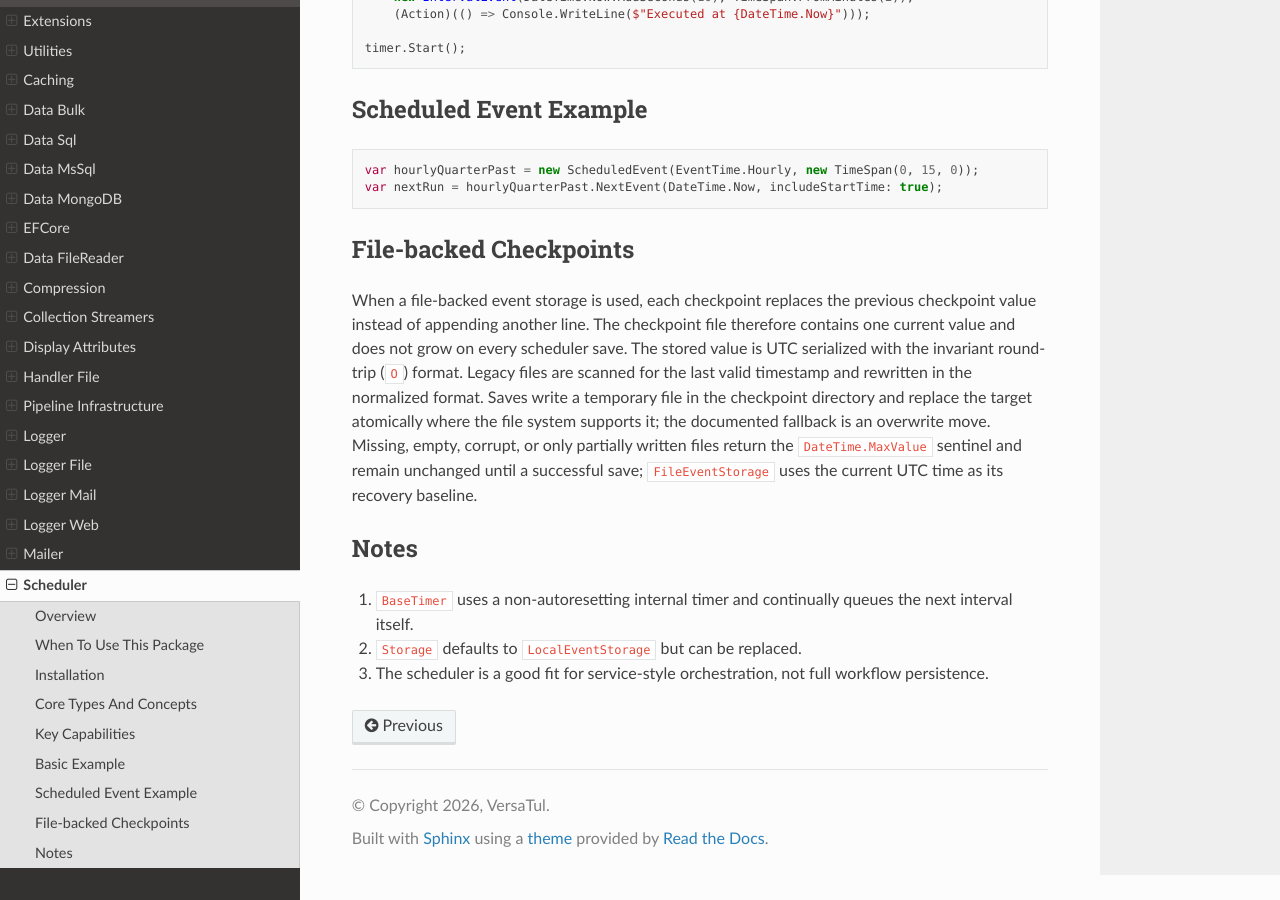
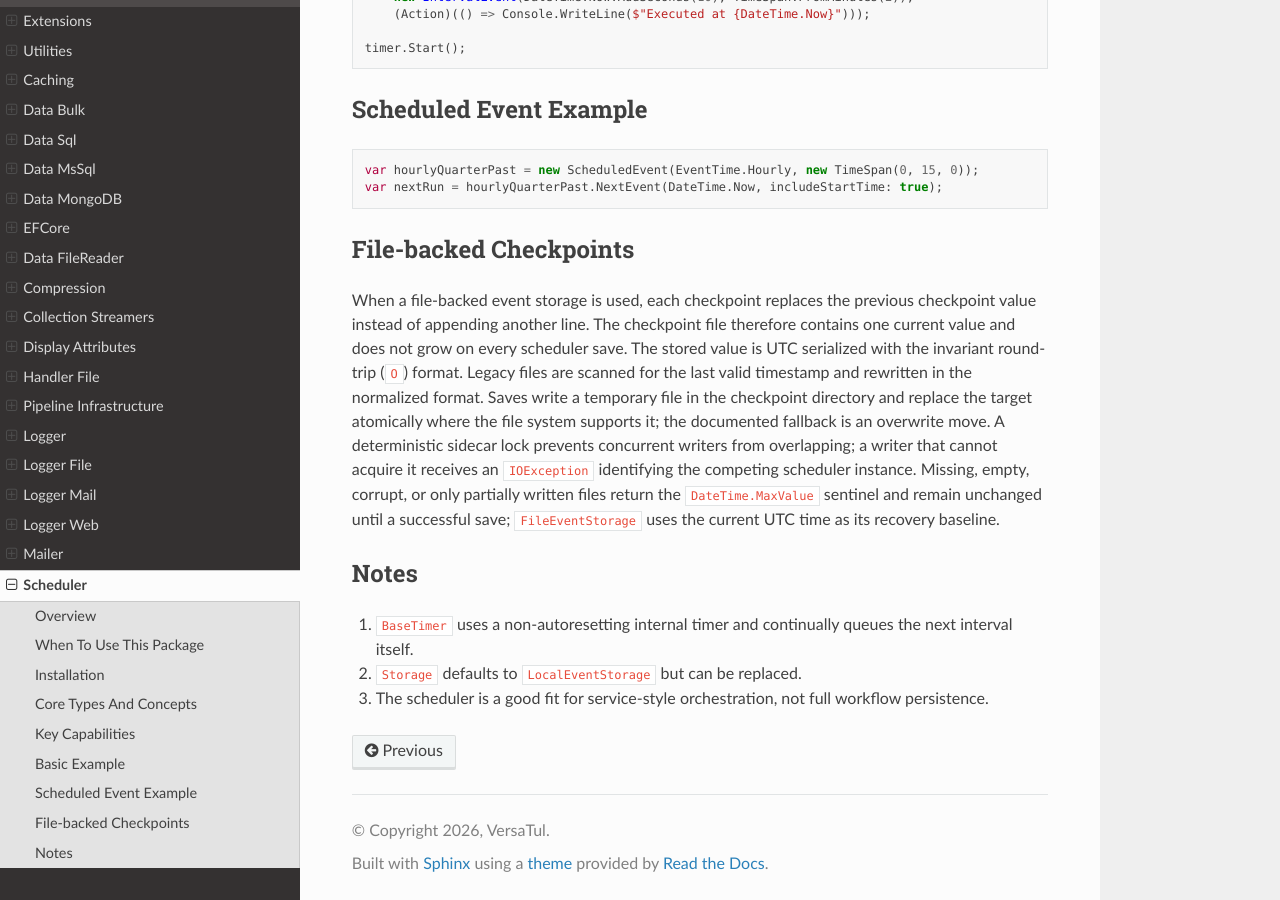
Before and after one commit to BjornWilliams/DocsVersaTul, a Sphinx documentation site: the page built from docs/source/scheduler.rst, in a window 1280 px wide and 900 px high, scrolled down 1900 px. Built offline with Sphinx 7.4.7 and the Read the Docs theme 3.1.0, drawn with Linux system fonts in a browser that asks for light colours.

Commit message:
Document scheduler checkpoint writer coordination
AB#2997

AB#2991

```diff
--- a/docs/source/scheduler.rst
+++ b/docs/source/scheduler.rst
@@ -98,7 +98,7 @@
 File-backed Checkpoints
 -----------------------
 
-When a file-backed event storage is used, each checkpoint replaces the previous checkpoint value instead of appending another line. The checkpoint file therefore contains one current value and does not grow on every scheduler save. The stored value is UTC serialized with the invariant round-trip (``O``) format. Legacy files are scanned for the last valid timestamp and rewritten in the normalized format. Saves write a temporary file in the checkpoint directory and replace the target atomically where the file system supports it; the documented fallback is an overwrite move. Missing, empty, corrupt, or only partially written files return the ``DateTime.MaxValue`` sentinel and remain unchanged until a successful save; ``FileEventStorage`` uses the current UTC time as its recovery baseline.
+When a file-backed event storage is used, each checkpoint replaces the previous checkpoint value instead of appending another line. The checkpoint file therefore contains one current value and does not grow on every scheduler save. The stored value is UTC serialized with the invariant round-trip (``O``) format. Legacy files are scanned for the last valid timestamp and rewritten in the normalized format. Saves write a temporary file in the checkpoint directory and replace the target atomically where the file system supports it; the documented fallback is an overwrite move. A deterministic sidecar lock prevents concurrent writers from overlapping; a writer that cannot acquire it receives an ``IOException`` identifying the competing scheduler instance. Missing, empty, corrupt, or only partially written files return the ``DateTime.MaxValue`` sentinel and remain unchanged until a successful save; ``FileEventStorage`` uses the current UTC time as its recovery baseline.
 
 Notes
 -----
```
